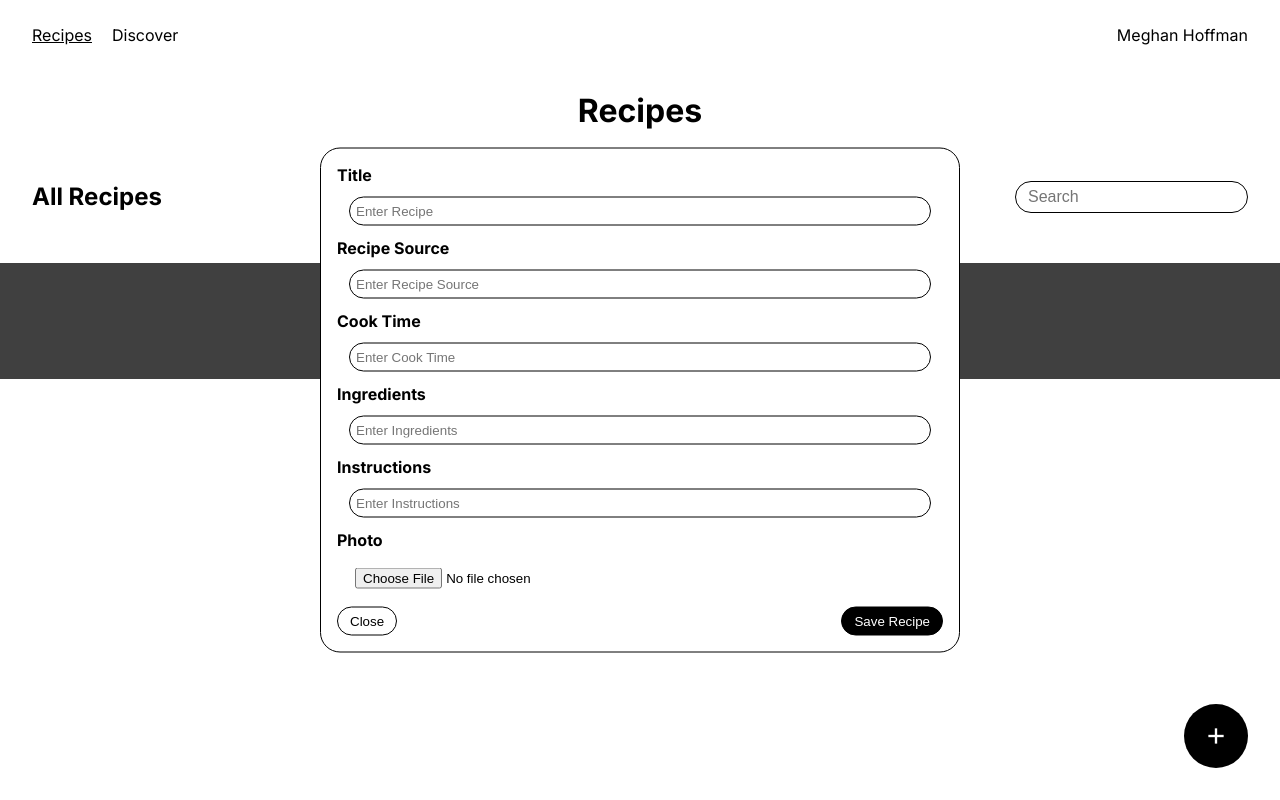
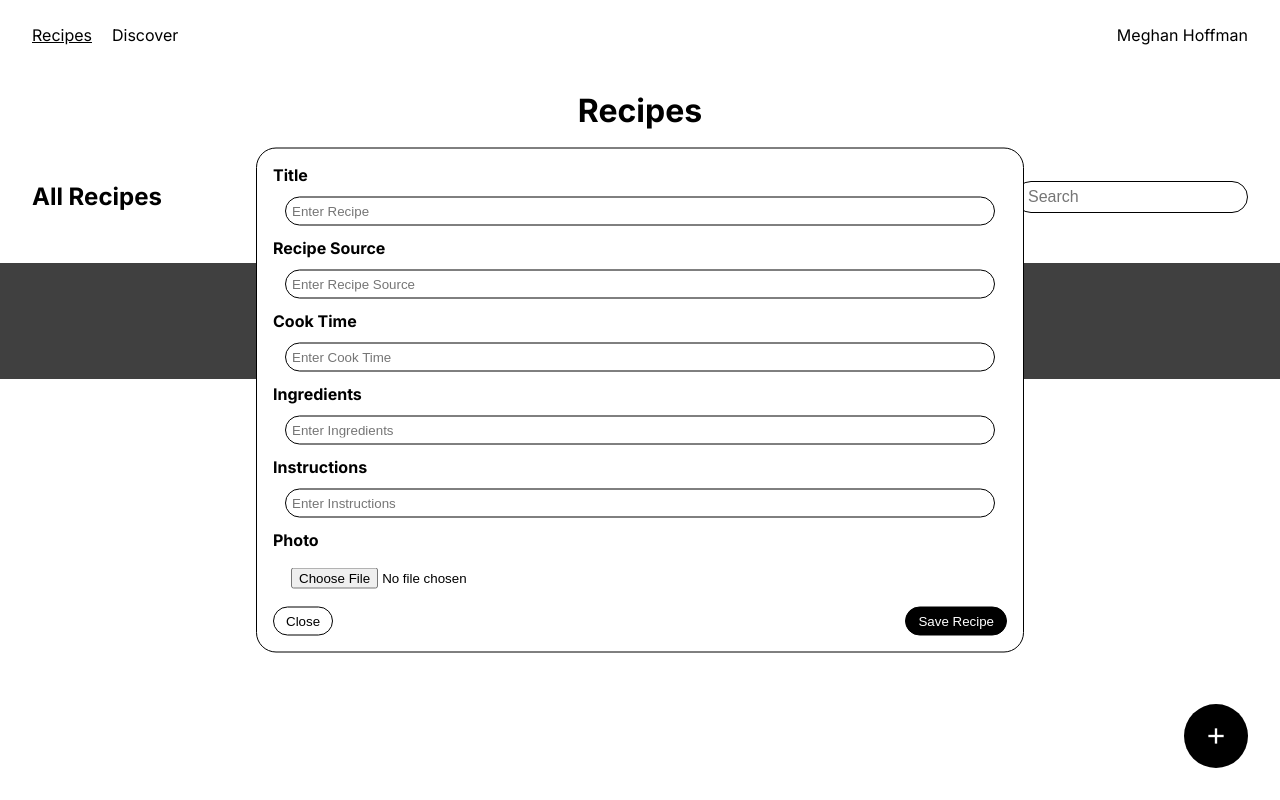
Before and after one commit to MegHoffman2025/SI_339_Final, a plain HTML site: page index.html in a window 1280 px wide. Both pictures are taken after a click on the element "add". Drawn offline with nearby package versions, Linux system fonts and the light colour scheme.

Commit message:
making popup visible on smaller screens

```diff
--- a/css/style.css
+++ b/css/style.css
@@ -133,7 +133,7 @@ h1 {
     transform: translate(-50%, -50%);
     z-index: 1;
     background-color: #ffffff;
-    width: 50%;
+    width: 80%;
     padding: 16px;
     border: 1px solid #000;
     border-radius: 20px;
@@ -378,6 +378,10 @@ footer {
         margin: 32px;
     }
 
+    .form-popup{
+        width: 60%;
+    }
+
     .cards {
         display: grid;
         grid-template-columns: 1fr 1fr 1fr 1fr 1fr 1fr;
```
